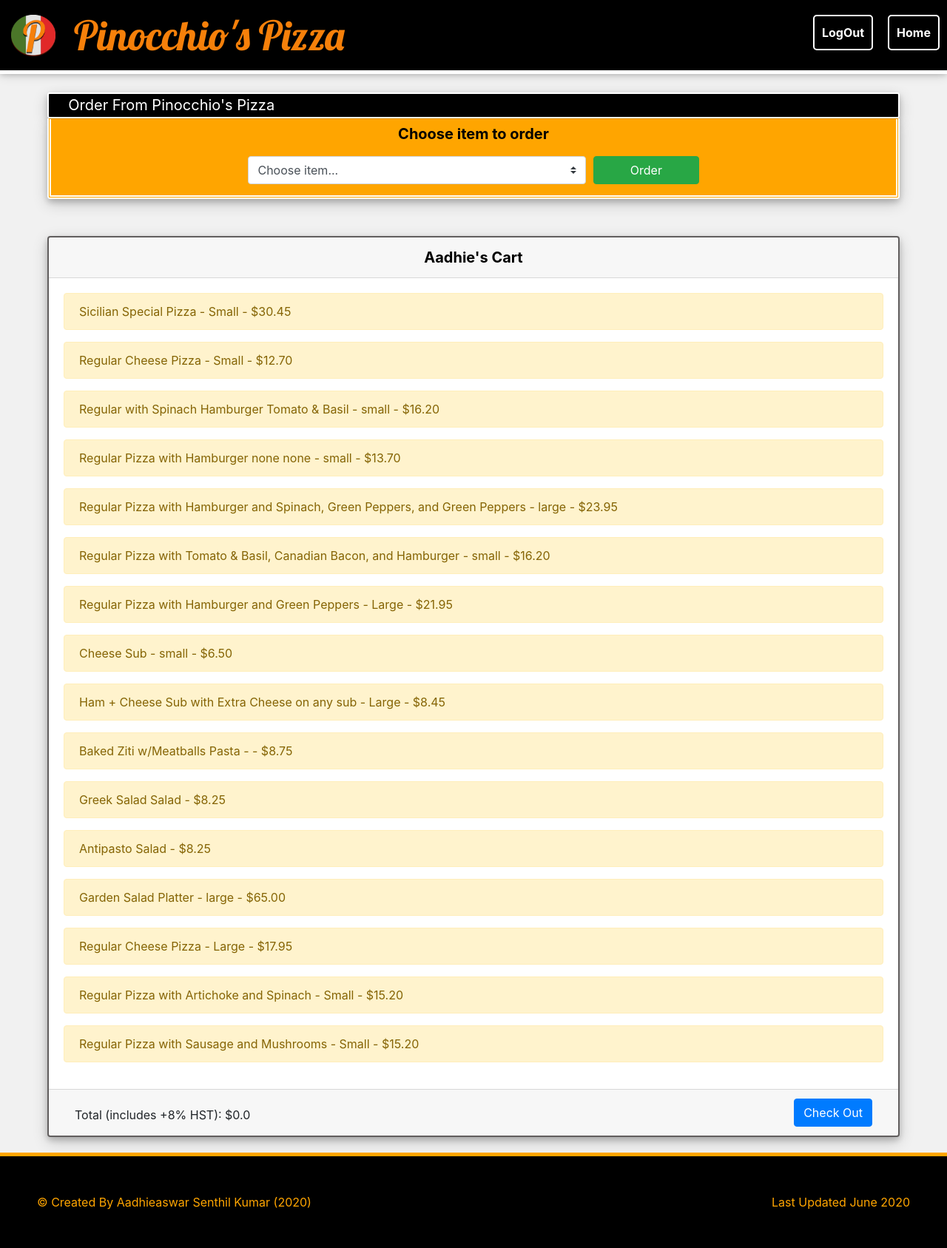
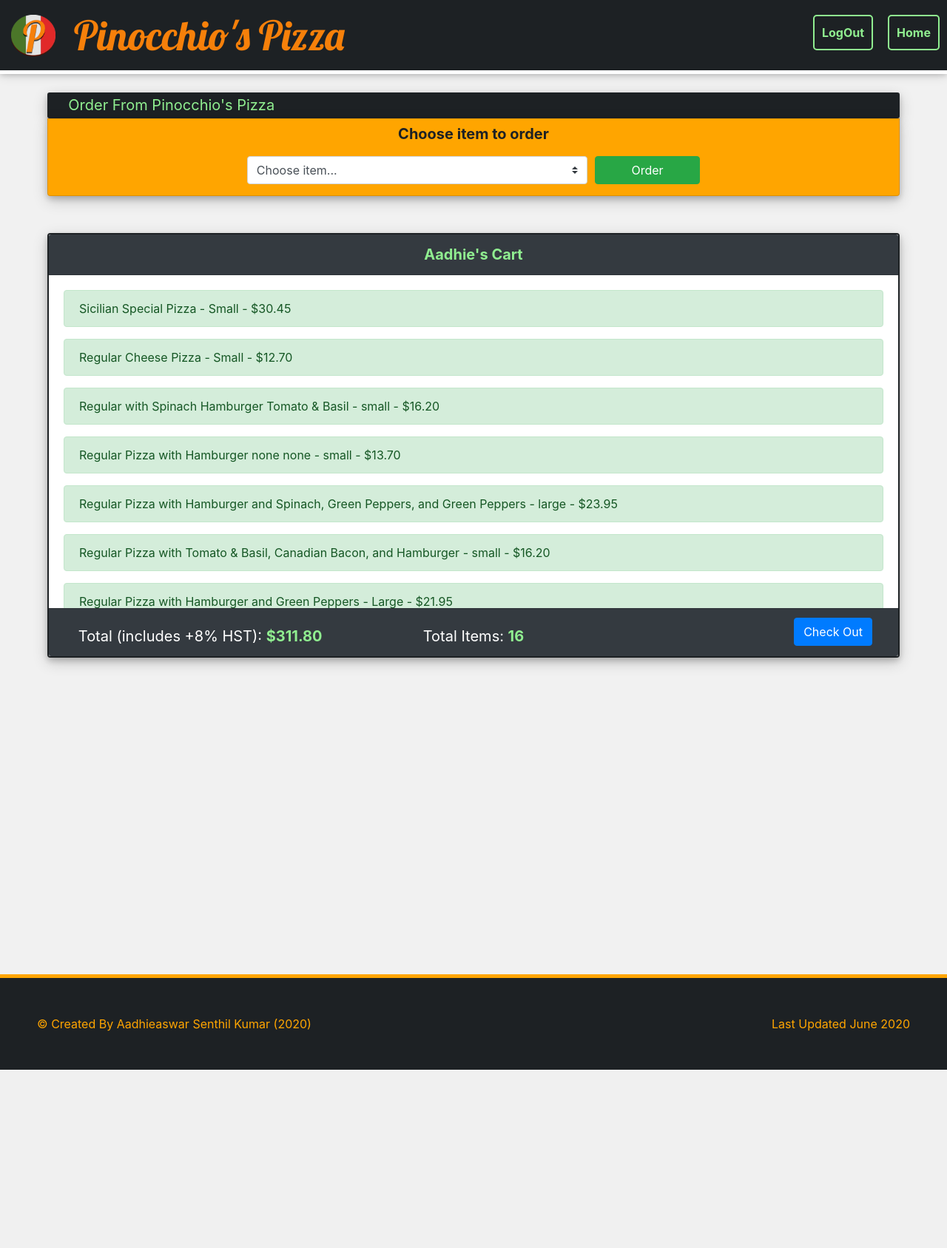
Before and after one commit to Aadhieaswar/Order-Pizza-Django-App, a Django app: page /cart/ in a window 1280 px wide. Shown: the whole page at 74% size. After the commit the page ends 1446 px from the top, so only its background shows below. Run offline with Django 3.2, Linux system fonts and the light colour scheme; a user stored in the database is signed in; data comes from the database, SQL or seed files in the repository; both versions use the stored data as it was after the commit; some libraries are stand-ins or nearby versions.

Commit message:
changed design of the links and the cart in HTML

```diff
--- a/orders/static/orders/style.css
+++ b/orders/static/orders/style.css
@@ -25,7 +25,7 @@ footer {
 
 .footer-content {
     color: orange;
-    background-color: black;
+    background-color: #1d2124;
     display: flex;
     border-top: 5px solid orange;
     flex-wrap: wrap;
@@ -36,7 +36,7 @@ footer {
 }
 
 .head {
-    background-color: black;
+    background-color: #1d2124;
     box-shadow: 0 0px 8px 0 rgba(0, 0, 0, 0.2), 0 0px 15px 0 rgba(0, 0, 0, 0.19);
     margin-bottom: 5px;
     border-bottom: 5px solid white;
@@ -75,17 +75,17 @@ footer {
 .link-white {
     float: right;
     font-weight: bold;
-    color: white;
+    color: lightgreen;
     padding: 10px;
-    border: 2px solid white;
+    border: 2px solid lightgreen;
     border-radius: 5px;
     text-decoration: none;
     margin: 10px;
 }
 
 .link-white:hover {
-    color: black;
-    background-color: white;
+    color: #1d2124;
+    background-color: lightgreen;
     text-decoration: none;
 }
 
@@ -162,7 +162,7 @@ footer {
 
 .header-style {
     border-bottom: 5px solid white;
-    background-color: black;
+    background-color: #1d2124;
     color: white
 }
 
@@ -180,7 +180,7 @@ footer {
     padding: 5px;
     width: 25%;
     margin: 5px;
-    color: black;
+    color: #1d2124;
     font-size: 20px;
     border-bottom: 2px solid #f6800a;
     border-right: 5px solid #f6800a;
@@ -192,7 +192,7 @@ footer {
     border-bottom: 5px solid #f6800a;
     border-right: 5px solid #f6800a;
     padding: 5px;
-    background-color: black;
+    background-color: #1d2124;
     font-weight: bold;
 }
 
@@ -261,7 +261,7 @@ footer {
 }
 
 .black-bor {
-    border: 2px solid black;
+    border: 2px solid #1d2124;
 }
 
 .text-15 {
@@ -272,16 +272,21 @@ footer {
     width: 90%;
     margin-top: 50px;
     margin-left: 5%;
-    border: 2px solid rgb(97, 94, 94);
+    border: 2px solid #1d2124;
     min-height: 400px;
     margin-bottom: 50px;
+}
+
+.body-container {
+    height: 450px;
+    overflow-y: auto;
 }
 
 .bold-30 {
     font-size: 20px;
     font-weight: bold;
     text-align: center;
-    color: black;
+    color: #1d2124;
 }
 
 .box-shadow {
@@ -292,12 +297,12 @@ footer {
     width: 90%;
     height: 35px;
     margin-left: 5%;
-    background-color: black;
+    background-color: #1d2124;
     display: inline-flex;
     font-size: 20px;
-    color: white;
+    color: lightgreen;
     border-radius: 3px;
-    border: 2px solid white;
+    border: 2px solid #1d2124;
     top: 0;
     margin-top: 20px;
 }
@@ -311,9 +316,6 @@ footer {
     border-top-left-radius: 0;
     float: center;
     background-color: orange;
-    border-right: 5px double white;
-    border-bottom: 5px double white;
-    border-left: 5px double white;
 }
 
 .item-input {
@@ -351,9 +353,9 @@ footer {
 
 .item-display {
     padding: 10px;
-    background-color: #f1f1f1;
+    background-color: lightgreen;
     margin-bottom: -15px;
-    border: 2px solid black;
+    border: 2px solid #1d2124;
     font-weight: bold;
     padding-right: 100px;
     padding-left: 100px;
@@ -371,6 +373,12 @@ footer {
 
 .style-cost {
     padding-top: 10px;
+    color: white;
+    font-size: 20px;
+}
+
+.style-cost strong {
+    color: lightgreen;
 }
 
 @media screen and (max-width: 1250px) {
--- a/orders/templates/orders/cart.html
+++ b/orders/templates/orders/cart.html
@@ -226,22 +226,25 @@ Cart
 </form>
 
 <div class="card cart-container box-shadow">
-    <div class="card-header bold-30">
+    <div class="card-header bold-30 bg-dark" style="color: lightgreen;">
 
         {{ request.user }}'s Cart
 
     </div>
-    <div class="card-body">
+    <div class="card-body body-container">
     {% if cart_items %}
         {% for item in cart_items %}
-        <div class="alert alert-warning" title="{{ item }}" >{{ item }}</div>
+        <div class="alert alert-success" title="{{ item }}" >{{ item }}</div>
         {% endfor %}
     </div>
-    <div class="card-footer footer-card-content">
-    <div class="col float-left style-cost">
-        Total (includes +8% HST): ${{ price }}
+    <div class="card-footer footer-card-content bg-dark">
+    <div class="col center style-cost">
+        Total (includes +8% HST): <strong class="bold-30"> ${{ price }} </strong>
     </div>
-    <form action="#" method="post" class="col float-right">
+    <div class="col center style-cost">
+        Total Items: <strong class="bold-30"> {{ count }} </strong>
+    </div>
+    <form action="{% url 'check_out' %}" method="post" class="col float-right">
     <button type="submit" class="btn btn-primary float-right">Check Out</button>
     </form>
     </div>
--- a/orders/urls.py
+++ b/orders/urls.py
@@ -9,4 +9,5 @@ urlpatterns = [
     path("logout/", views._logout, name="_logout"),
     path("cart/", views.cart, name="cart"),
     path("add_to_cart/", views.submit_order, name="submit_order"),
+    path("check_out/", views.checkOut, name="check_out")
 ]
--- a/orders/views.py
+++ b/orders/views.py
@@ -96,18 +96,21 @@ def cart(request):
 
     totalCost = 0
 
+    count = 0
+
+    HST = Decimal(1.08)
+
     person_id = request.user.id
 
     try:
-        query = f"SELECT * FROM orders_cart WHERE customer_id = {person_id}"
-        query1 = f"SELECT price FROM orders_cart WHERE customer_id = {person_id}"
-
-        for items in Cart.objects.raw(query):
+        for items in Cart.objects.filter(Q(customer=request.user)):
+            count += 1
             cart_items.append(items)
 
-        for price in Cart.objects.raw(query1):
+        for price in Cart.objects.values_list('price', flat=True).filter(Q(customer=request.user)):
             totalCost += price
 
+        CostAfterInterest = Decimal("%.2f" % (totalCost * HST))
     except:
         pass
 
@@ -120,7 +123,8 @@ def cart(request):
     'toppings': Menu['topping'],
     'sub_add': Menu['SubAdd'],
     'cart_items': cart_items,
-    'price': (totalCost * 1.08),
+    'price': CostAfterInterest,
+    'count': count,
     }
 
     return render(request, "orders/cart.html", context)
@@ -299,8 +303,17 @@ def submit_order(request):
             except:
                 messages.error(request, 'Please Submit a Valid Order!')
                 return redirect("cart")
+
         # else loop as a layer of protection against the misuse of the HTML form
         else:
             return HttpResponse("ERROR 404 NOT FOUND")
 
     return redirect("cart")
+
+@Authenticated_user
+def checkOut(request):
+
+    if request.method == "POST":
+        pass
+
+    return ("cart")
```
Also changed, not shown: db.sqlite3.
